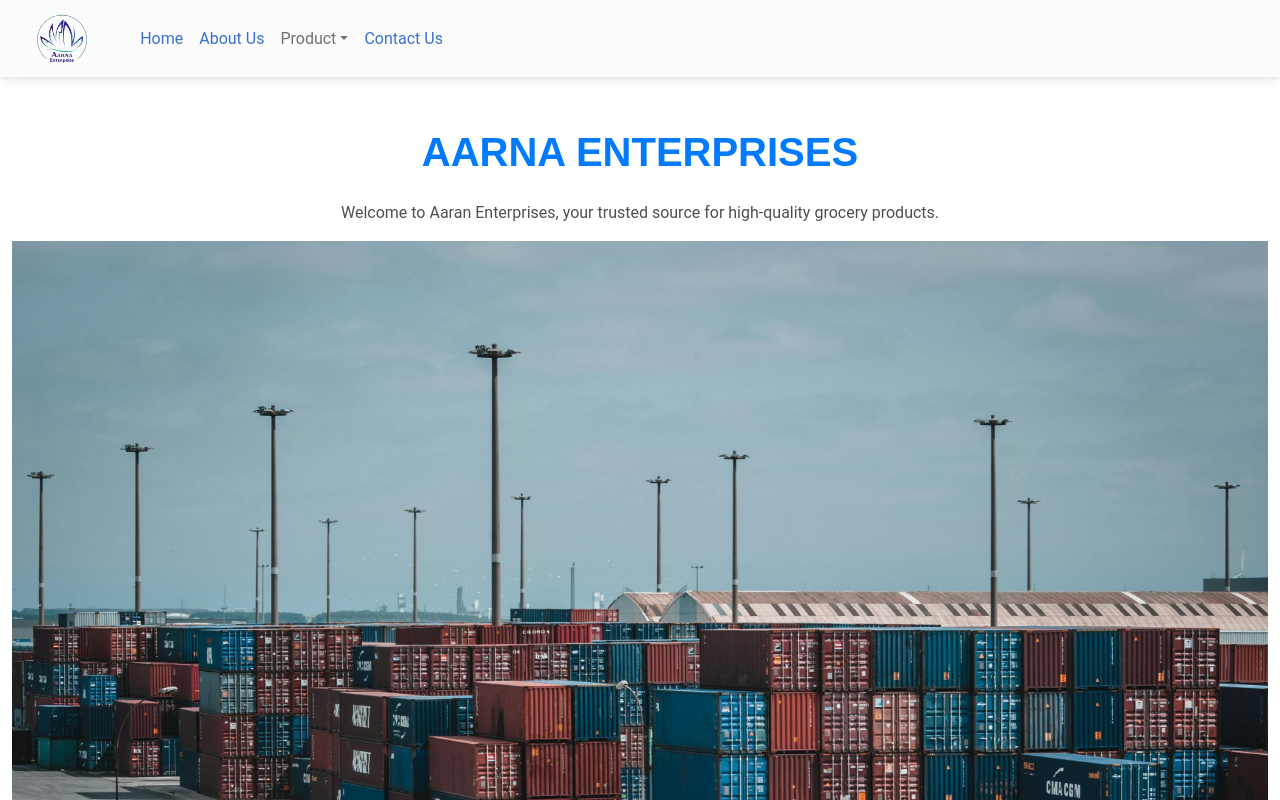
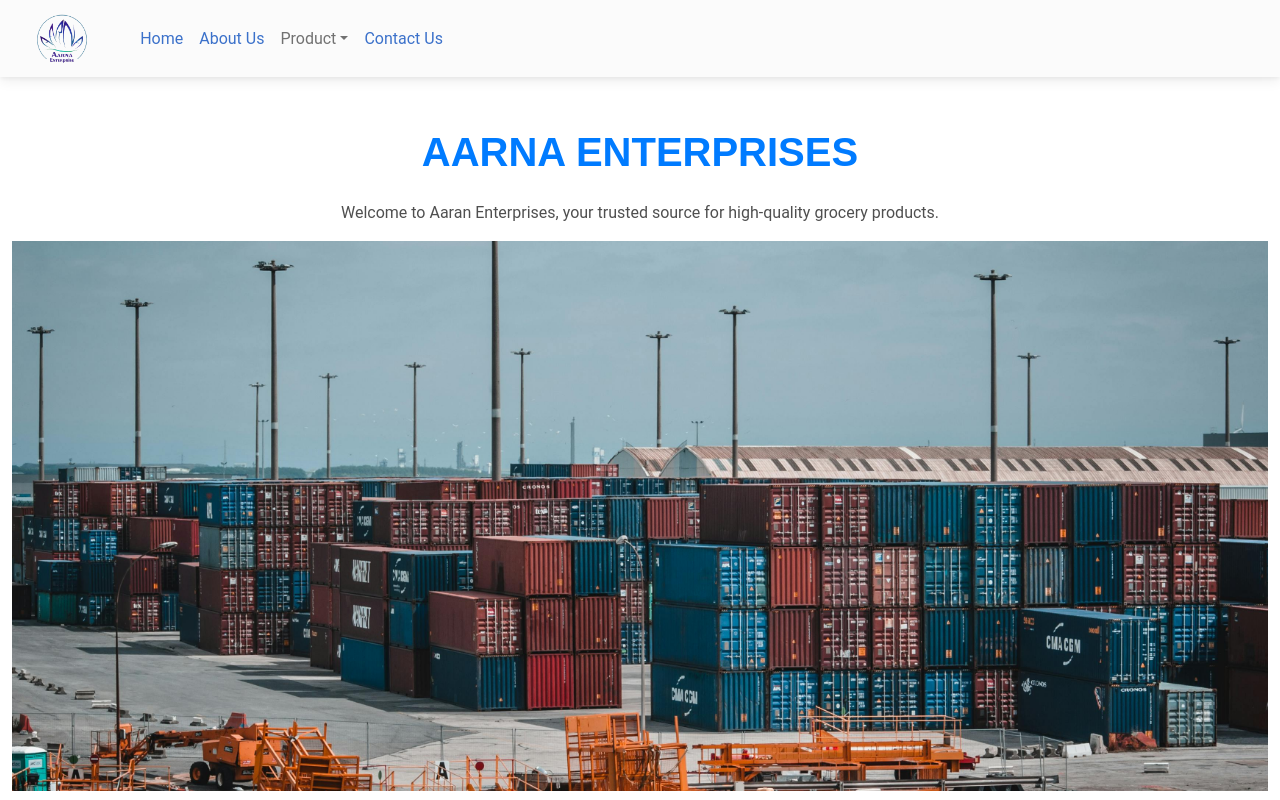
Before and after one commit to MuskanP1408/aarna_enterprises, a React (Create React App) app: page /about in a window 1280 px wide. Shown: the top 800 px of the page. Built offline with nearby package versions, Linux system fonts and the light colour scheme.

Commit message:
Update App.css

```diff
--- a/src/App.css
+++ b/src/App.css
@@ -1,8 +1,9 @@
 
 /* //-----------------------carousel css-------------------// */
-.carousel-image {
+.carousel-img {
   height: 550px; /* Adjust this value as needed */
   object-fit: cover; /* This will maintain the aspect ratio */
+  width:100%;
 }
 
 .image-container {
```
